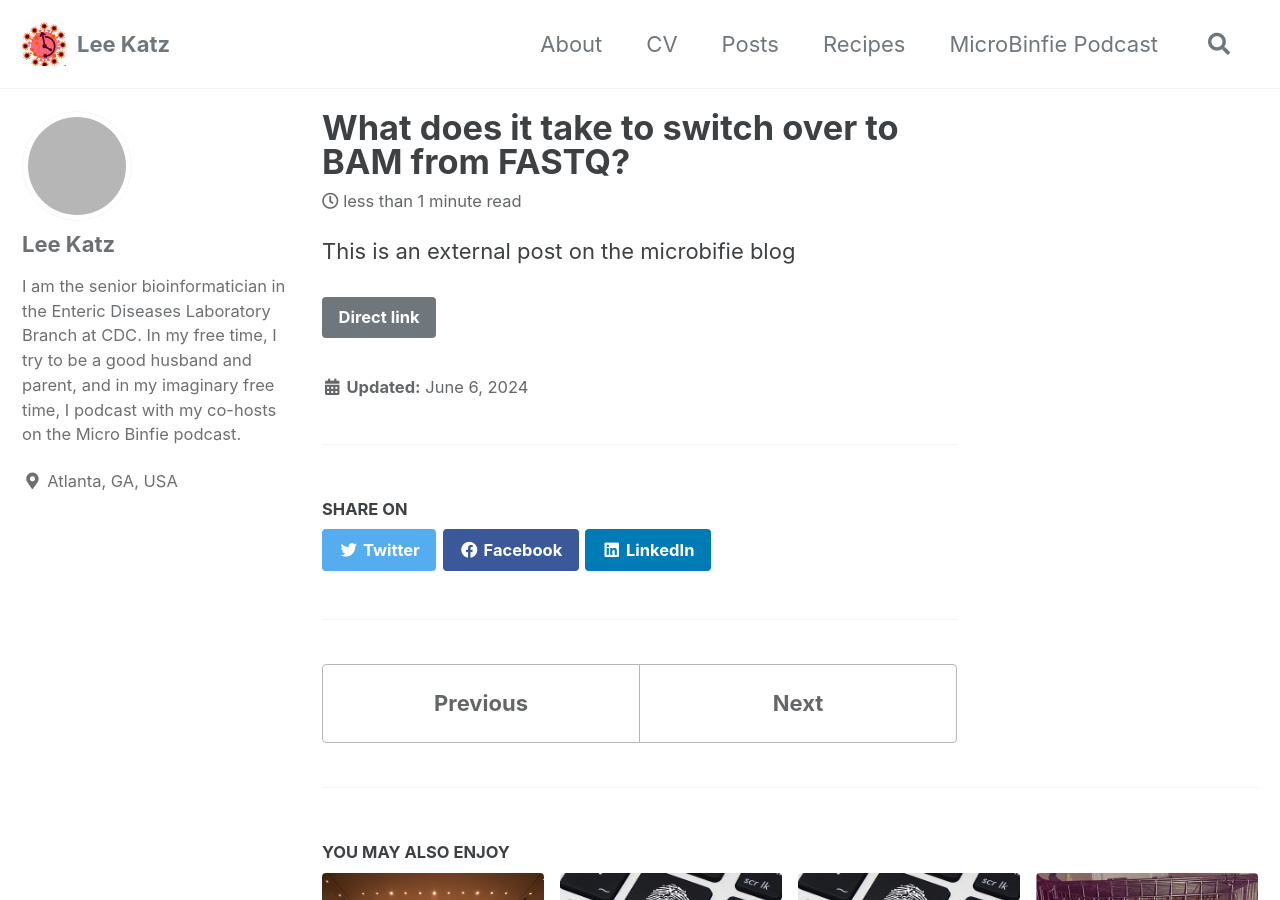
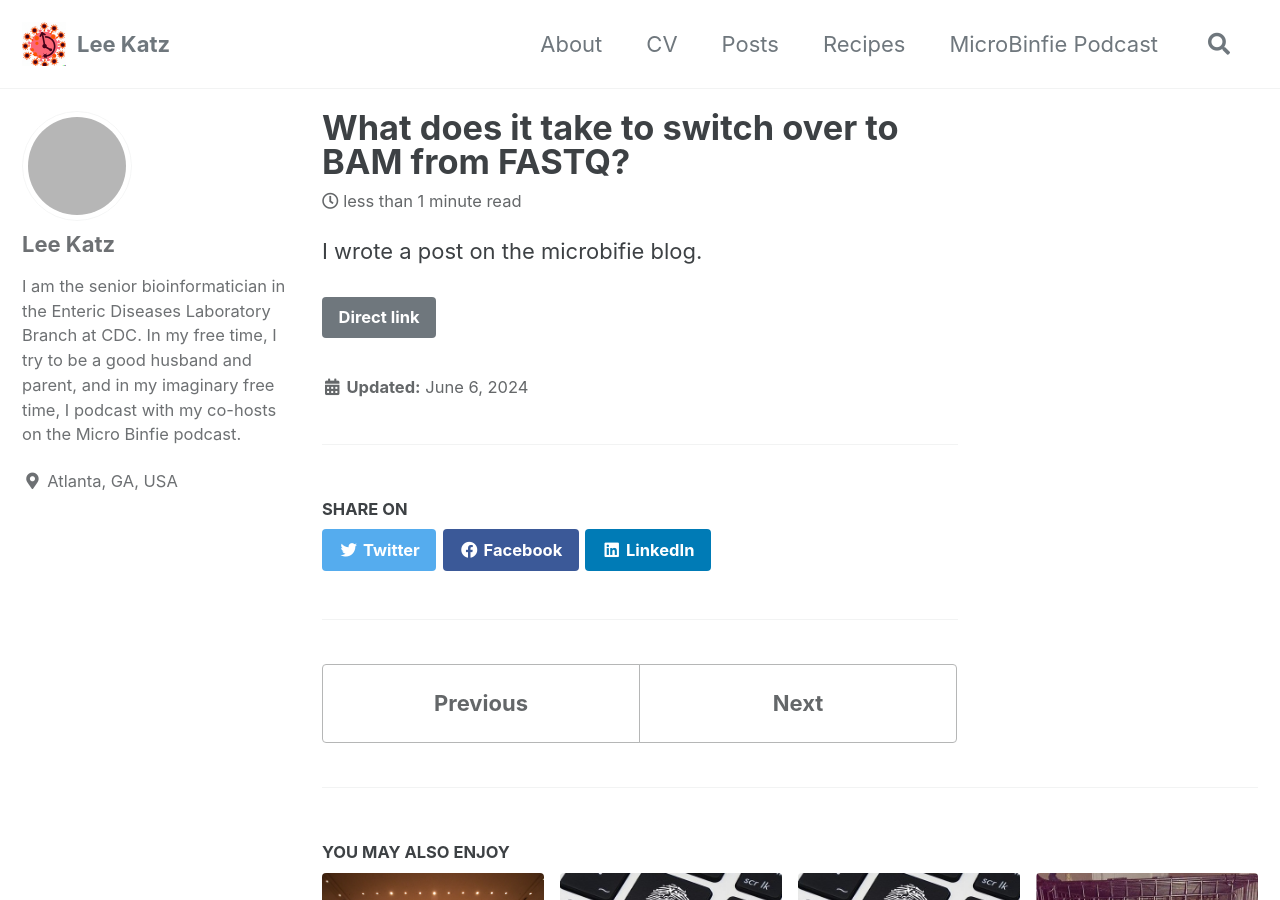
Before and after one commit to lskatz/lskatz.github.io, a Jekyll site: the page built from _posts/2024-06-06-switch-to-bam.md, in a window 1280 px wide and 900 px high. Built offline with Jekyll 4.4.1, drawn with Linux system fonts in a browser that asks for light colours; grey boxes are pictures that could not be loaded.

Commit message:
remove 'external' frontmatter and just have 'link'

```diff
--- a/_layouts/default.html
+++ b/_layouts/default.html
@@ -22,12 +22,6 @@
       {{ content }}
     </div>
 
-    {% if page.external %}
-      <p>This is an external link. You will be redirected shortly.
-        <a href="{{ page.external }}">Click here to be redirected now</a>
-      </p>
-    {% endif %}
-
     {% if site.search == true %}
       <div class="search-content">
         {% include search/search_form.html %}
--- a/_posts/2024-06-06-switch-to-bam.md
+++ b/_posts/2024-06-06-switch-to-bam.md
@@ -3,4 +3,4 @@
 link: https://ubinfie.github.io/2024/06/06/switch-to-bam.html
 ---
 
-This is an external post on the microbifie blog
+I wrote a post on the microbifie blog.
```
Also changed, not shown: _includes/head/custom.html (+0 -7 lines).
